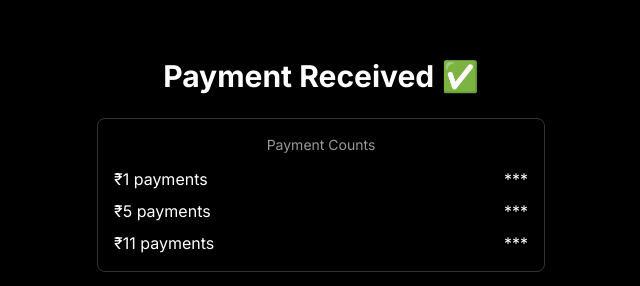
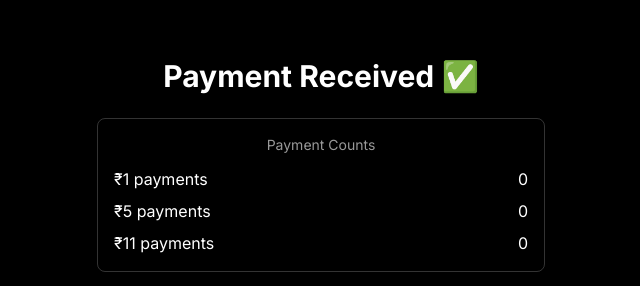
Before and after one commit to Suryatejaa/Greed-chain, a Next.js app: page /success in a window 1280 px wide. Shown: the part 124-410 px from the top of the page, without its empty margins (319-959 px from the left). Built offline with nearby package versions, Linux system fonts and the light colour scheme; no server answers; the database is empty.

Commit message:
Implemented cashfree webhooks

```diff
--- a/app/api/stats/route.ts
+++ b/app/api/stats/route.ts
@@ -1,28 +1,26 @@
 import { NextResponse } from "next/server";
-import redis from "../../lib/redis";
-
-export const dynamic = "force-dynamic"; // 🔥 disables Next.js caching
+import redis from "@/app/lib/redis";
 
 export async function GET() {
-  try {
-    const count1 = Number(await redis.get("count:1") || 0);
-    const count5 = Number(await redis.get("count:5") || 0);
-    const count11 = Number(await redis.get("count:11") || 0);
-    const totalAmount = Number(await redis.get("totalAmount") || 0);
+  const [
+    count1,
+    count5,
+    count11,
+    totalAmount,
+    totalPayments,
+  ] = await Promise.all([
+    redis.get("count:1"),
+    redis.get("count:5"),
+    redis.get("count:11"),
+    redis.get("totalAmount"),
+    redis.get("totalPayments"),
+  ]);
 
-    return NextResponse.json(
-      { count1, count5, count11, totalAmount },
-      {
-        headers: {
-          "Cache-Control": "no-store, no-cache, must-revalidate, proxy-revalidate",
-        },
-      }
-    );
-  } catch (err) {
-    console.error("Error fetching stats:", err);
-    return NextResponse.json(
-      { error: "Failed to fetch stats" },
-      { status: 500 }
-    );
-  }
+  return NextResponse.json({
+    count1: Number(count1 || 0),
+    count5: Number(count5 || 0),
+    count11: Number(count11 || 0),
+    totalAmount: Number(totalAmount || 0),
+    totalPayments: Number(totalPayments || 0),
+  });
 }
--- a/app/api/webhooks/cashfree/route.ts
+++ b/app/api/webhooks/cashfree/route.ts
@@ -22,7 +22,8 @@ export async function POST(req: Request) {
     return NextResponse.json({ ok: true });
   }
 
-  const amount = Number(order_amount);
+  const amount = Math.round(Number(order_amount));
+
 
   const rank = await redis.incr("totalPayments");
   const totalAmount = await redis.incrby("totalAmount", amount);
--- a/app/success/page.tsx
+++ b/app/success/page.tsx
@@ -108,15 +108,31 @@ function SuccessContent() {
               <div className="space-y-2 text-left">
                 <div className="flex justify-between">
                   <span>₹1 payments</span>
-                  <span>{data?.amount === 1 ? stats.count1 : '***'}</span>
+                  {/* <span>{data?.amount === 1 ? stats.count1 : '***'}</span>
+                   */}
+                  <span>
+                    {paymentId
+                      ? (data?.amount === 1 ? stats.count1 : "***")
+                      : stats.count1}
+                  </span>
                 </div>
                 <div className="flex justify-between">
                   <span>₹5 payments</span>
-                  <span>{data?.amount === 5 ? stats.count5 : '***'}</span>
+                  {/* <span>{data?.amount === 5 ? stats.count5 : '***'}</span> */}
+                  <span>
+                    {paymentId
+                      ? (data?.amount === 5 ? stats.count5 : "***")
+                      : stats.count5}
+                  </span>
                 </div>
                 <div className="flex justify-between">
                   <span>₹11 payments</span>
-                  <span>{data?.amount === 11 ? stats.count11 : '***'}</span>
+                  {/* <span>{data?.amount === 11 ? stats.count11 : '***'}</span> */}
+                  <span>
+                    {paymentId
+                      ? (data?.amount === 11 ? stats.count11 : "***")
+                      : stats.count11}
+                  </span>
                 </div>
               </div>
             </div>
```
